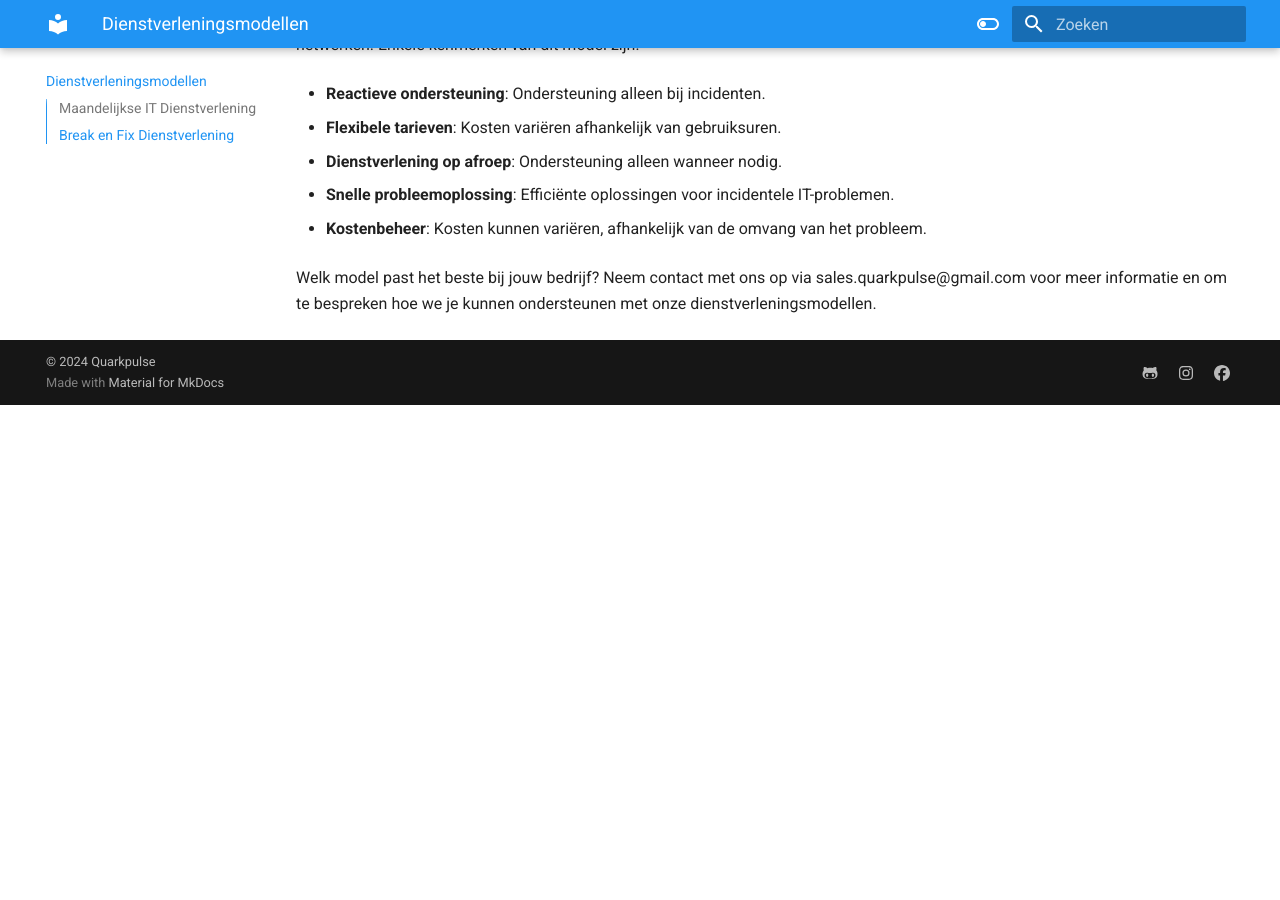
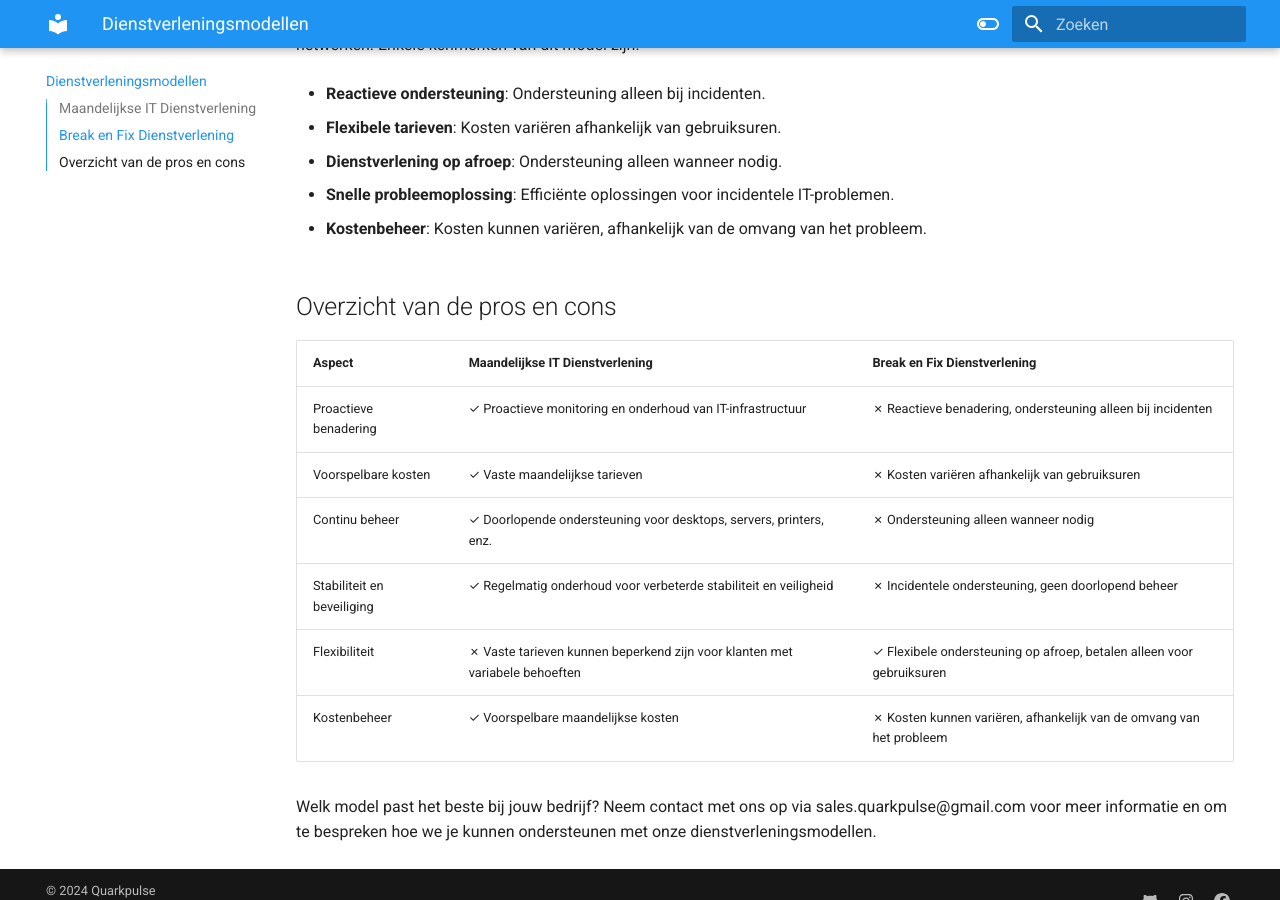
Before and after one commit to Quarkpulse/docs, an MkDocs documentation site: the page built from docs/dienstverleningsmodellen.md, in a window 1280 px wide and 900 px high, scrolled down 749 px. Built offline with MkDocs 1.6.1 and Material for MkDocs 9.7.7, drawn with Linux system fonts in a browser that asks for light colours; before the commit the page ends 1154 px from its top, so only the background shows below that.

Commit message:
Update dienstverleningsmodellen.md

```diff
--- a/docs/dienstverleningsmodellen.md
+++ b/docs/dienstverleningsmodellen.md
@@ -30,4 +30,18 @@ Break en Fix dienstverlening is een reactief service model waarbij klanten betal
 
 - **Kostenbeheer**: Kosten kunnen variëren, afhankelijk van de omvang van het probleem.
 
+
+## Overzicht van de pros en cons
+
+| Aspect                     | Maandelijkse IT Dienstverlening   | Break en Fix Dienstverlening |
+|----------------------------|-----------------------------------|------------------------------|
+| Proactieve benadering      | ✓ Proactieve monitoring en onderhoud van IT-infrastructuur | ✗ Reactieve benadering, ondersteuning alleen bij incidenten |
+| Voorspelbare kosten        | ✓ Vaste maandelijkse tarieven    | ✗ Kosten variëren afhankelijk van gebruiksuren |
+| Continu beheer             | ✓ Doorlopende ondersteuning voor desktops, servers, printers, enz. | ✗ Ondersteuning alleen wanneer nodig |
+| Stabiliteit en beveiliging | ✓ Regelmatig onderhoud voor verbeterde stabiliteit en veiligheid | ✗ Incidentele ondersteuning, geen doorlopend beheer |
+| Flexibiliteit              | ✗ Vaste tarieven kunnen beperkend zijn voor klanten met variabele behoeften | ✓ Flexibele ondersteuning op afroep, betalen alleen voor gebruiksuren |
+| Kostenbeheer               | ✓ Voorspelbare maandelijkse kosten | ✗ Kosten kunnen variëren, afhankelijk van de omvang van het probleem |
+
+
+
 Welk model past het beste bij jouw bedrijf? Neem contact met ons op via sales.quarkpulse@gmail.com voor meer informatie en om te bespreken hoe we je kunnen ondersteunen met onze dienstverleningsmodellen.
```
